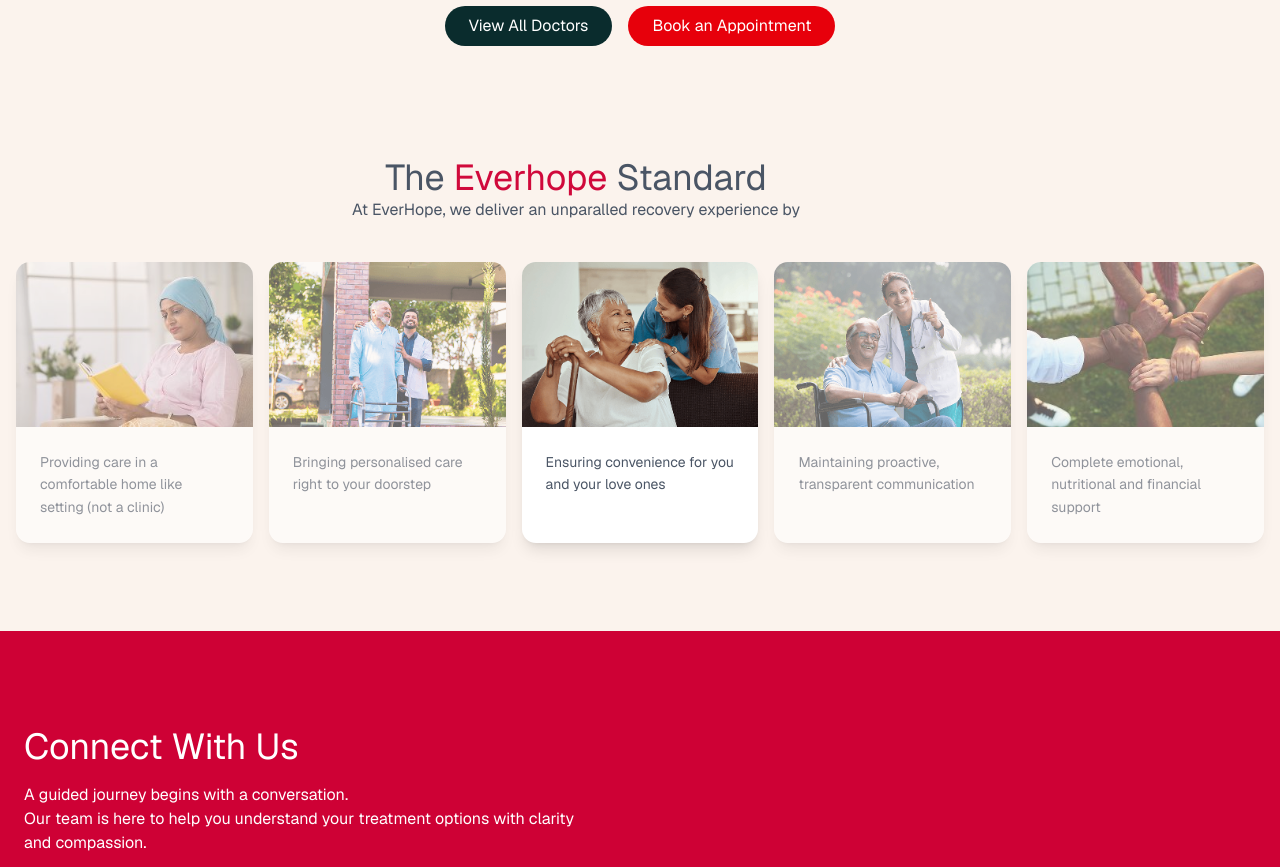
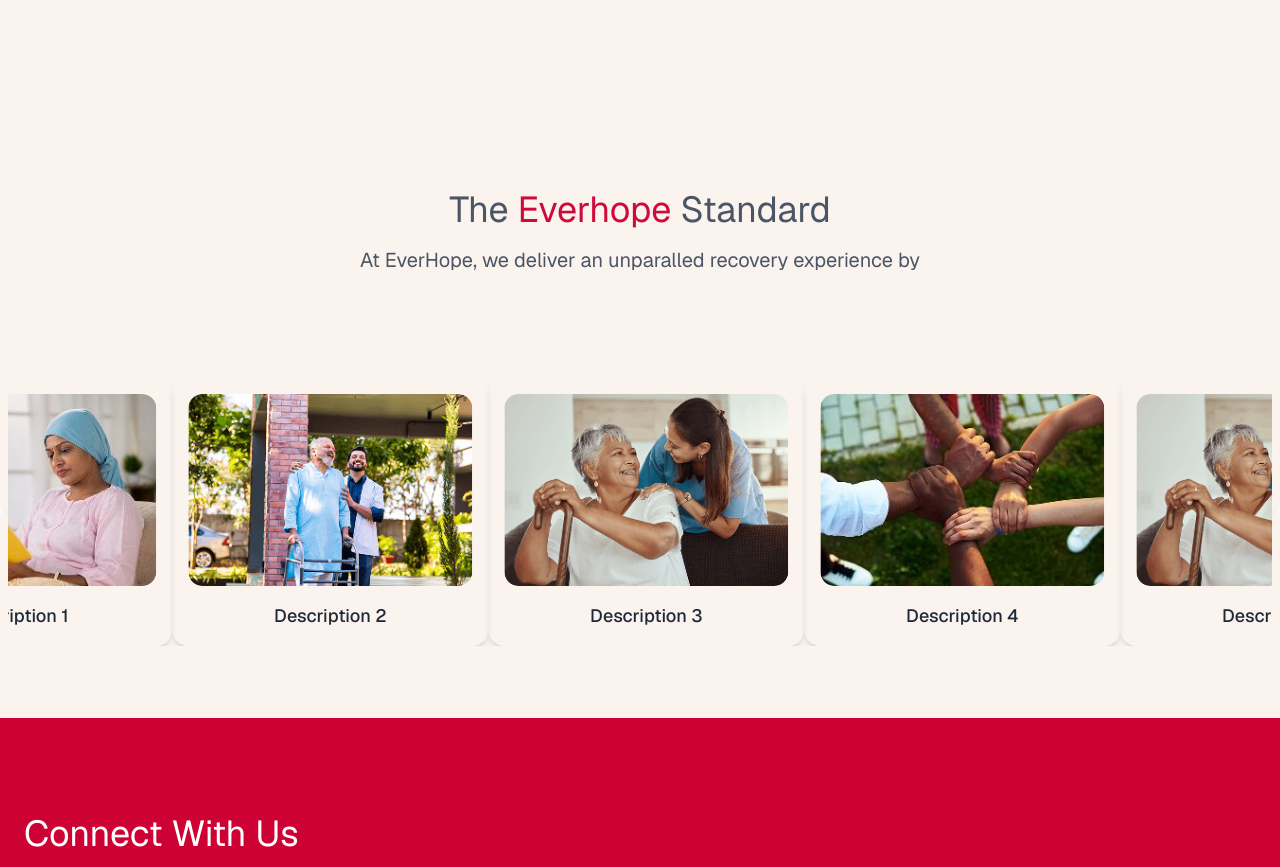
Before and after one commit to Bobyson/everhope-landing-page, a Next.js app: page / in a window 1280 px wide. Shown: the part 3217-4084 px from the top of the page. Built offline with nearby package versions, Linux system fonts and the light colour scheme.

Commit message:
refactor: consitent width, fonts, paddings and spacings

```diff
--- a/src/app/_components/Right-people.tsx
+++ b/src/app/_components/Right-people.tsx
@@ -31,7 +31,7 @@
   const [activeTab, setActiveTab] = useState<string>("patients");
 
   return (
-    <section className={`bg-white py-16 px-4 ${className}`}>
+    <section className={`bg-white py-10 px-4 ${className}`}>
       <div className="">
         <div className="grid grid-cols-1 md:grid-cols-2 gap-8 lg:gap-12">
           {/* Left Side - Image/Visual */}
@@ -46,8 +46,8 @@
           </div>
 
           {/* Right Side - Content */}
-          <div className="">
-            <h2 className="text-2xl text-center sm:text-start sm:text-3xl lg:text-4xl font-light text-gray-700 mb-8">
+          <div className="pl-0 sm:pl-20">
+            <h2 className="text-3xl lg:text-4xl text-center sm:text-start font-light text-gray-700 mb-8">
               Having the{" "}
               <span className="text-[#E91E63] font-medium">Right People</span>
               <br />
--- a/src/app/_components/Standard-of-care.tsx
+++ b/src/app/_components/Standard-of-care.tsx
@@ -1,293 +1,285 @@
 "use client";
 
-import Image from "next/image";
-import React, { useState, useEffect, useRef } from "react";
+import ResponsiveCarousel from "./Carousel";
 
-interface CardData {
-  id: number;
-  title: string;
-  subtitle: string;
-  description: string;
-  image: string;
-  badge?: string;
-}
+// interface CardData {
+//   id: number;
+//   title: string;
+//   subtitle: string;
+//   description: string;
+//   image: string;
+//   badge?: string;
+// }
 
-interface CarouselProps {
-  data: CardData[];
-  autoSlideInterval?: number;
-}
+// interface CarouselProps {
 
-interface CarouselCardProps {
-  card: CardData;
-  className?: string;
-}
+//   autoSlideInterval?: number;
+// }
+
+// interface CarouselCardProps {
+//   card: CardData;
+//   className?: string;
+// }
 
 export function StandardOfCare() {
   return (
     <div className="bg-[#FBF3ED] py-12">
-      <div className="flex flex-col max-w-6xl items-center justify-center ">
-        <h2 className="text-4xl text-gray-600">
-          The <span className="text-[#D0093B]">Everhope</span> Standard
-        </h2>
-        <p className="text-gray-600 px-2 sm:px-0 text-center">
-          At EverHope, we deliver an unparalled recovery experience by
-        </p>
+      <div className=" container mx-auto py-10 sm:py-20">
+        <div className="flex flex-col space-y-4 items-center justify-center">
+          <h2 className="text-3xl lg:text-4xl text-center text-gray-600">
+            The <span className="text-[#D0093B]">Everhope</span> Standard
+          </h2>
+          <p className="text-gray-600 text-xl px-2 sm:px-0 text-center">
+            At EverHope, we deliver an unparalled recovery experience by
+          </p>
+        </div>
       </div>
-
-      <ResponsiveCarousel data={carouselData} autoSlideInterval={3000} />
+      <ResponsiveCarousel />
     </div>
   );
 }
 
-export const ResponsiveCarousel: React.FC<CarouselProps> = ({
-  data,
-  autoSlideInterval = 3000,
-}) => {
-  const [currentIndex, setCurrentIndex] = useState<number>(0);
-  const [isLargeScreen, setIsLargeScreen] = useState<boolean>(false);
-  const [isPaused, setIsPaused] = useState<boolean>(false);
-  const scrollContainerRef = useRef<HTMLDivElement>(null);
-  const autoSlideRef = useRef<NodeJS.Timeout | null>(null);
+// export const ResponsiveCarousel: React.FC<CarouselProps> = ({
+//   data,
+//   autoSlideInterval = 3000,
+// }) => {
+//   const [currentIndex, setCurrentIndex] = useState<number>(0);
+//   const [isLargeScreen, setIsLargeScreen] = useState<boolean>(false);
+//   const [isPaused, setIsPaused] = useState<boolean>(false);
+//   const scrollContainerRef = useRef<HTMLDivElement>(null);
+//   const autoSlideRef = useRef<NodeJS.Timeout | null>(null);
 
-  // Detect screen size
-  useEffect(() => {
-    const checkScreenSize = () => {
-      setIsLargeScreen(window.innerWidth >= 768); // md breakpoint
-    };
+//   // Detect screen size
+//   useEffect(() => {
+//     const checkScreenSize = () => {
+//       setIsLargeScreen(window.innerWidth >= 768); // md breakpoint
+//     };
 
-    checkScreenSize();
-    window.addEventListener("resize", checkScreenSize);
-    return () => window.removeEventListener("resize", checkScreenSize);
-  }, []);
+//     checkScreenSize();
+//     window.addEventListener("resize", checkScreenSize);
+//     return () => window.removeEventListener("resize", checkScreenSize);
+//   }, []);
 
-  // Auto-slide functionality for large screens
-  useEffect(() => {
-    if (isLargeScreen && !isPaused) {
-      autoSlideRef.current = setInterval(() => {
-        setCurrentIndex((prev) => (prev + 1) % data.length);
-      }, autoSlideInterval);
-    } else {
-      if (autoSlideRef.current) {
-        clearInterval(autoSlideRef.current);
-        autoSlideRef.current = null;
-      }
-    }
+//   // Auto-slide functionality for large screens
+//   useEffect(() => {
+//     if (isLargeScreen && !isPaused) {
+//       autoSlideRef.current = setInterval(() => {
+//         setCurrentIndex((prev) => (prev + 1) % data.length);
+//       }, autoSlideInterval);
+//     } else {
+//       if (autoSlideRef.current) {
+//         clearInterval(autoSlideRef.current);
+//         autoSlideRef.current = null;
+//       }
+//     }
 
-    return () => {
-      if (autoSlideRef.current) {
-        clearInterval(autoSlideRef.current);
-        autoSlideRef.current = null;
-      }
-    };
-  }, [isLargeScreen, isPaused, autoSlideInterval, data.length]);
+//     return () => {
+//       if (autoSlideRef.current) {
+//         clearInterval(autoSlideRef.current);
+//         autoSlideRef.current = null;
+//       }
+//     };
+//   }, [isLargeScreen, isPaused, autoSlideInterval, data.length]);
 
-  // Get current visible cards (3 cards)
-  const getCurrentCards = () => {
-    const cards = [];
-    for (let i = 0; i < 5; i++) {
-      const index = (currentIndex + i) % data.length;
-      cards.push(data[index]);
-    }
-    return cards;
-  };
+//   // Get current visible cards (3 cards)
+//   const getCurrentCards = () => {
+//     const cards = [];
+//     for (let i = 0; i < 5; i++) {
+//       const index = (currentIndex + i) % data.length;
+//       cards.push(data[index]);
+//     }
+//     return cards;
+//   };
 
-  // Navigation handlers
-  const goToPrevious = () => {
-    setCurrentIndex((prev) => (prev === 0 ? data.length - 1 : prev - 1));
-    if (!isLargeScreen && scrollContainerRef.current) {
-      scrollToIndex(currentIndex === 0 ? data.length - 1 : currentIndex - 1);
-    }
-  };
+//   // Navigation handlers
+//   const goToPrevious = () => {
+//     setCurrentIndex((prev) => (prev === 0 ? data.length - 1 : prev - 1));
+//     if (!isLargeScreen && scrollContainerRef.current) {
+//       scrollToIndex(currentIndex === 0 ? data.length - 1 : currentIndex - 1);
+//     }
+//   };
 
-  const goToNext = () => {
-    setCurrentIndex((prev) => (prev + 1) % data.length);
-    if (!isLargeScreen && scrollContainerRef.current) {
-      scrollToIndex((currentIndex + 1) % data.length);
-    }
-  };
+//   const goToNext = () => {
+//     setCurrentIndex((prev) => (prev + 1) % data.length);
+//     if (!isLargeScreen && scrollContainerRef.current) {
+//       scrollToIndex((currentIndex + 1) % data.length);
+//     }
+//   };
 
-  // Scroll to specific index for mobile
-  const scrollToIndex = (index: number) => {
-    if (scrollContainerRef.current) {
-      const cardWidth = scrollContainerRef.current.offsetWidth / 3;
-      scrollContainerRef.current.scrollTo({
-        left: cardWidth * index,
-        behavior: "smooth",
-      });
-    }
-  };
+//   // Scroll to specific index for mobile
+//   const scrollToIndex = (index: number) => {
+//     if (scrollContainerRef.current) {
+//       const cardWidth = scrollContainerRef.current.offsetWidth / 3;
+//       scrollContainerRef.current.scrollTo({
+//         left: cardWidth * index,
+//         behavior: "smooth",
+//       });
+//     }
+//   };
 
-  const currentCards = getCurrentCards();
+//   const currentCards = getCurrentCards();
 
-  return (
-    <section className="bg-[#FBF3ED] py-10 px-4 relative">
-      <div className="relative z-10">
-        {/* Large Screen: Auto-sliding Carousel */}
-        <div
-          className="hidden md:flex gap-4"
-          onMouseEnter={() => setIsPaused(true)}
-          onMouseLeave={() => setIsPaused(false)}
-        >
-          {currentCards.map((card, index) => (
-            <CarouselCard
-              key={`${currentIndex}-${index}`}
-              card={card}
-              className={`transform transition-all duration-500 ease-in-out ${
-                index === 2 ? "" : "opacity-60"
-              }`}
-            />
-          ))}
-        </div>
+//   return (
+//     <section className="bg-[#FBF3ED] py-10 px-4 sm:px-6 relative">
+//       <div className="relative z-10">
+//         {/* Large Screen: Auto-sliding Carousel */}
+//         <div
+//           className="hidden sm:flex gap-4"
+//           onMouseEnter={() => setIsPaused(true)}
+//           onMouseLeave={() => setIsPaused(false)}
+//         >
+//           {currentCards.map((card, index) => (
+//             <CarouselCard
+//               key={`${currentIndex}-${index}`}
+//               card={card}
+//               className={`transform transition-all duration-500 ease-in-out ${
+//                 index === 2 ? "" : "opacity-60"
+//               }`}
+//             />
+//           ))}
+//         </div>
 
-        {/* Mobile Screen: Horizontal Scroll */}
-        <div className="md:hidden">
-          <div
-            ref={scrollContainerRef}
-            className="flex overflow-x-auto gap-4 pb-4 scroll-smooth snap-x snap-mandatory hide-scrollbar"
-          >
-            {data.map((card, index) => (
-              <div key={index} className="flex-shrink-0 w-80 snap-center">
-                <CarouselCard card={card} />
-              </div>
-            ))}
-          </div>
-        </div>
+//         {/* Mobile Screen: Horizontal Scroll */}
+//         <div className="sm:hidden">
+//           <div
+//             ref={scrollContainerRef}
+//             className="flex overflow-x-hidden gap-4 pb-4 scroll-smooth snap-x snap-mandatory hide-scrollbar"
+//           >
+//             {data.map((card, index) => (
+//               <div key={index} className="flex-shrink-0 w-80 snap-center">
+//                 <CarouselCard card={card} />
+//               </div>
+//             ))}
+//           </div>
+//         </div>
 
-        {/* Navigation Controls */}
-        <div className="flex sm:hidden justify-center items-center space-x-6 mt-8">
-          <button
-            onClick={goToPrevious}
-            className="p-3 rounded-full border-2 border-gray-600 text-gray-600 hover:bg-gray-600 hover:text-white transition-all active:scale-95"
-          >
-            <svg
-              className="w-5 h-5"
-              fill="none"
-              stroke="currentColor"
-              viewBox="0 0 24 24"
-            >
-              <path
-                strokeLinecap="round"
-                strokeLinejoin="round"
-                strokeWidth={2}
-                d="M15 19l-7-7 7-7"
-              />
-            </svg>
-          </button>
+//         {/* Navigation Controls */}
+//         <div className="flex sm:hidden justify-center items-center space-x-6 mt-8">
+//           <button
+//             onClick={goToPrevious}
+//             className="p-3 rounded-full border-2 border-gray-600 text-gray-600 hover:bg-gray-600 hover:text-white transition-all active:scale-95"
+//           >
+//             <svg
+//               className="w-5 h-5"
+//               fill="none"
+//               stroke="currentColor"
+//               viewBox="0 0 24 24"
+//             >
+//               <path
+//                 strokeLinecap="round"
+//                 strokeLinejoin="round"
+//                 strokeWidth={2}
+//                 d="M15 19l-7-7 7-7"
+//               />
+//             </svg>
+//           </button>
 
-          {/* Progress Indicators (Large Screen Only) */}
-          <div className="hidden md:flex space-x-2">
-            {data.map((_, index) => (
-              <button
-                key={index}
-                onClick={() => setCurrentIndex(index)}
-                className={`w-3 h-3 rounded-full transition-all ${
-                  index === currentIndex
-                    ? "bg-red-600"
-                    : "bg-gray-300 hover:bg-gray-400"
-                }`}
-              />
-            ))}
-          </div>
+//           {/* Progress Indicators (Large Screen Only) */}
+//           <div className="hidden md:flex space-x-2">
+//             {data.map((_, index) => (
+//               <button
+//                 key={index}
+//                 onClick={() => setCurrentIndex(index)}
+//                 className={`w-3 h-3 rounded-full transition-all ${
+//                   index === currentIndex
+//                     ? "bg-red-600"
+//                     : "bg-gray-300 hover:bg-gray-400"
+//                 }`}
+//               />
+//             ))}
+//           </div>
 
-          <button
-            onClick={goToNext}
-            className="p-3 rounded-full border-2 border-gray-600 text-gray-600 hover:bg-gray-600 hover:text-white transition-all active:scale-95"
-          >
-            <svg
-              className="w-5 h-5"
-              fill="none"
-              stroke="currentColor"
-              viewBox="0 0 24 24"
-            >
-              <path
-                strokeLinecap="round"
-                strokeLinejoin="round"
-                strokeWidth={2}
-                d="M9 5l7 7-7 7"
-              />
-            </svg>
-          </button>
-        </div>
+//           <button
+//             onClick={goToNext}
+//             className="p-3 rounded-full border-2 border-gray-600 text-gray-600 hover:bg-gray-600 hover:text-white transition-all active:scale-95"
+//           >
+//             <svg
+//               className="w-5 h-5"
+//               fill="none"
+//               stroke="currentColor"
+//               viewBox="0 0 24 24"
+//             >
+//               <path
+//                 strokeLinecap="round"
+//                 strokeLinejoin="round"
+//                 strokeWidth={2}
+//                 d="M9 5l7 7-7 7"
+//               />
+//             </svg>
+//           </button>
+//         </div>
+//       </div>
+//     </section>
+//   );
+// };
 
-        {/* Auto-slide pause indicator (Large Screen)
-        {isLargeScreen && (
-          <div className="text-center mt-4 text-sm text-gray-500">
-            {isPaused
-              ? "Paused - hover away to resume"
-              : "Auto-sliding - hover to pause"}
-          </div>
-        )} */}
-      </div>
-    </section>
-  );
-};
+// const CarouselCard: React.FC<CarouselCardProps> = ({
+//   card,
+//   className = "",
+// }) => {
+//   return (
+//     <div
+//       className={`bg-white rounded-xl shadow-lg hover:shadow-xl transition-shadow duration-200 ${className}`}
+//     >
+//       {/* Image Section */}
+//       <div className="">
+//         <Image
+//           src={card.image}
+//           alt={card.title}
+//           height={300}
+//           width={300}
+//           // fill
+//           className="object-contain transition-transform duration-300 hover:scale-105"
+//         />
+//       </div>
 
-const CarouselCard: React.FC<CarouselCardProps> = ({
-  card,
-  className = "",
-}) => {
-  return (
-    <div
-      className={`bg-white rounded-xl shadow-lg w-[300px] hover:shadow-xl transition-shadow duration-200 ${className}`}
-    >
-      {/* Image Section */}
-      <div className="max-w-[300px] overflow-hidden">
-        <Image
-          src={card.image}
-          alt={card.title}
-          height={300}
-          width={300}
-          className="object-cover rounded-t-xl transition-transform duration-300 hover:scale-105"
-        />
-      </div>
+//       {/* Content Section */}
+//       <div className="p-6">
+//         <p className="text-gray-600 text-sm leading-relaxed">
+//           {card.description}
+//         </p>
+//       </div>
+//     </div>
+//   );
+// };
 
-      {/* Content Section */}
-      <div className="p-6">
-        <p className="text-gray-600 text-sm leading-relaxed">
-          {card.description}
-        </p>
-      </div>
-    </div>
-  );
-};
-
-const carouselData: CardData[] = [
-  {
-    id: 1,
-    title: "Advanced Cancer Treatment",
-    subtitle: "Oncology Department",
-    description: "Maintaining proactive, transparent communication",
-    image: "/carousel5.png",
-    badge: "New",
-  },
-  {
-    id: 2,
-    title: "Emergency Care Services",
-    subtitle: "24/7 Emergency",
-    description: "Complete emotional, nutritional and financial support",
-    image: "/carousel4.jpg",
-  },
-  {
-    id: 3,
-    title: "Cardiac Surgery",
-    subtitle: "Heart Specialists",
-    description:
-      "Providing care in a comfortable home like setting (not a clinic)",
-    image: "/carousel1.jpg",
-    badge: "Featured",
-  },
-  {
-    id: 4,
-    title: "Pediatric Care",
-    subtitle: "Children's Health",
-    description: "Bringing personalised care right to your doorstep",
-    image: "/carousel2.png",
-  },
-  {
-    id: 5,
-    title: "Neurological Services",
-    subtitle: "Brain & Spine",
-    description: "Ensuring convenience for you and your love ones",
-    image: "/carousel3.png",
-  },
-];
+// export const carouselData: CardData[] = [
+//   {
+//     id: 1,
+//     title: "Advanced Cancer Treatment",
+//     subtitle: "Oncology Department",
+//     description: "Maintaining proactive, transparent communication",
+//     image: "/carousel5.png",
+//     badge: "New",
+//   },
+//   {
+//     id: 2,
+//     title: "Emergency Care Services",
+//     subtitle: "24/7 Emergency",
+//     description: "Complete emotional, nutritional and financial support",
+//     image: "/carousel4.jpg",
+//   },
+//   {
+//     id: 3,
+//     title: "Cardiac Surgery",
+//     subtitle: "Heart Specialists",
+//     description:
+//       "Providing care in a comfortable home like setting (not a clinic)",
+//     image: "/carousel1.jpg",
+//     badge: "Featured",
+//   },
+//   {
+//     id: 4,
+//     title: "Pediatric Care",
+//     subtitle: "Children's Health",
+//     description: "Bringing personalised care right to your doorstep",
+//     image: "/carousel2.png",
+//   },
+//   {
+//     id: 5,
+//     title: "Neurological Services",
+//     subtitle: "Brain & Spine",
+//     description: "Ensuring convenience for you and your love ones",
+//     image: "/carousel3.png",
+//   },
+// ];
```
